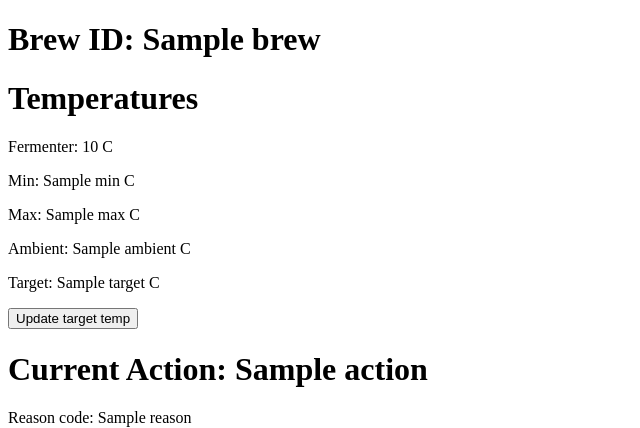
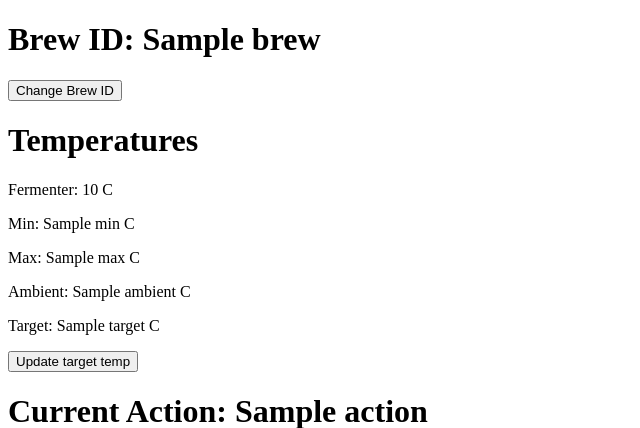
Before and after one commit to d4daveshep/fermenter-temp-controller, a FastAPI app: template web/templates/root.html in a window 1280 px wide. Shown: the top 428 px of the page, without its empty margins (0-640 px from the left). Run offline with FastAPI, Linux system fonts and the light colour scheme; the template is opened without the code that fills it: most values are stand-ins (such as "Sample title", 1, 10 or a date in 2020); parts of the project's set-up code (start-up, migrations or seed data) failed here and were passed over.

Commit message:
added form and end points for updating brew id

```diff
--- a/web/fastapi_app.py
+++ b/web/fastapi_app.py
@@ -74,3 +74,25 @@ async def send_new_target_temp(request: Request, temp: float = Form()):
         raise
 
     return RedirectResponse(request.url_for("root"), status_code=status.HTTP_303_SEE_OTHER)
+
+@app.get("/new-brew-id", response_class=HTMLResponse)
+async def display_brew_id_form(request: Request):
+    results_dict = temperature_database.get_last_record()
+    request_dict = {"request": request, "brew": results_dict["brew-id"]}
+
+    return templates.TemplateResponse("new_brew_id_form.html", request_dict)
+
+
+@app.post("/post-brew-id/")
+async def send_new_brew_id(request: Request, brew_id: str = Form()):
+    new_brew_id = brew_id
+    config.logger.info(f"setting brew id to {new_brew_id}")
+
+    zmq_message_to_send = json.dumps({"new-brew-id": new_brew_id})
+    try:
+        await sender.send_string(zmq_message_to_send)
+    except Exception as err_info:
+        config.logger.error(err_info)
+        raise
+
+    return RedirectResponse(request.url_for("root"), status_code=status.HTTP_303_SEE_OTHER)
--- a/web/templates/root.html
+++ b/web/templates/root.html
@@ -6,6 +6,10 @@
 </head>
 <body>
     <h1>Brew ID: {{ brew }}</h1>
+    <form action="/new-brew-id" method="get">
+        <input type="submit" value="Change Brew ID">
+    </form>
+
     <h1>Temperatures</h1>
     <p>Fermenter: {{ average }} C</p>
     <p>Min: {{ min }} C</p>
```
Also changed, not shown: web/templates/new_brew_id_form.html (added, +14 -0 lines).
